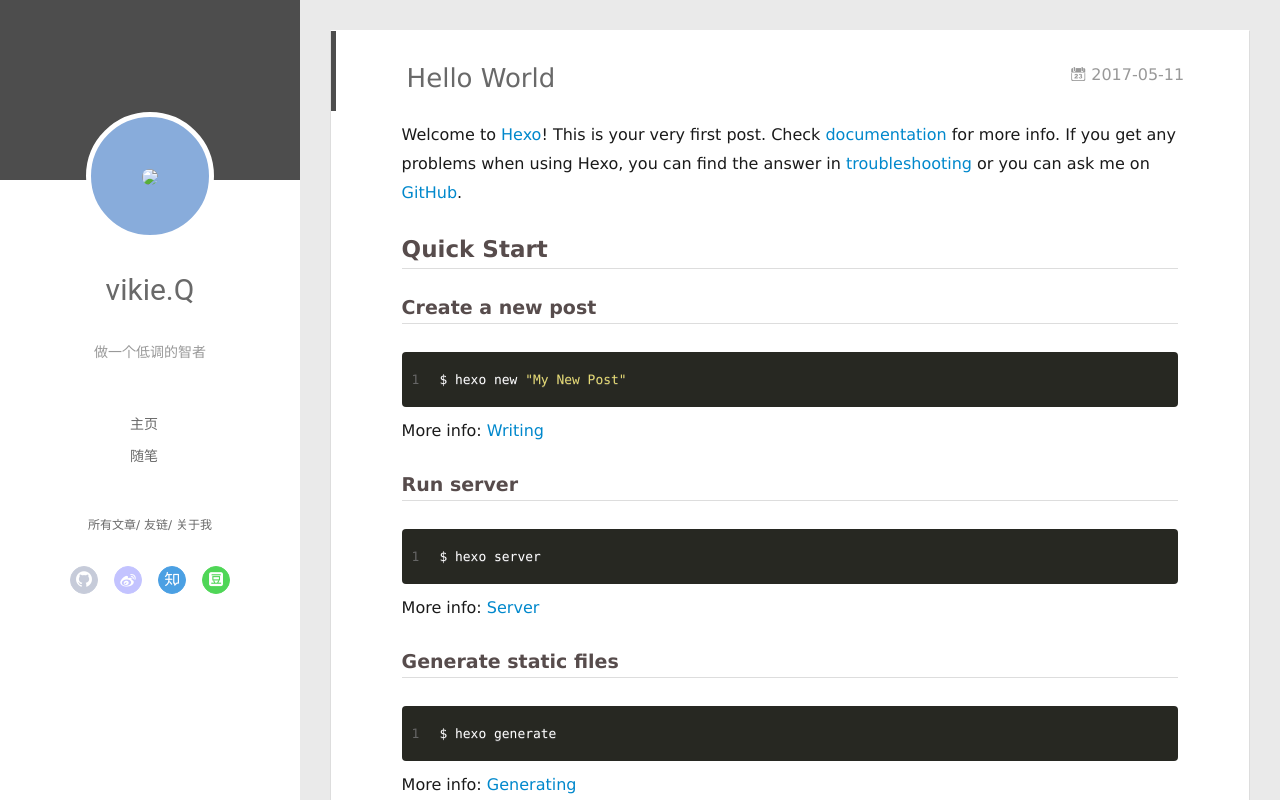
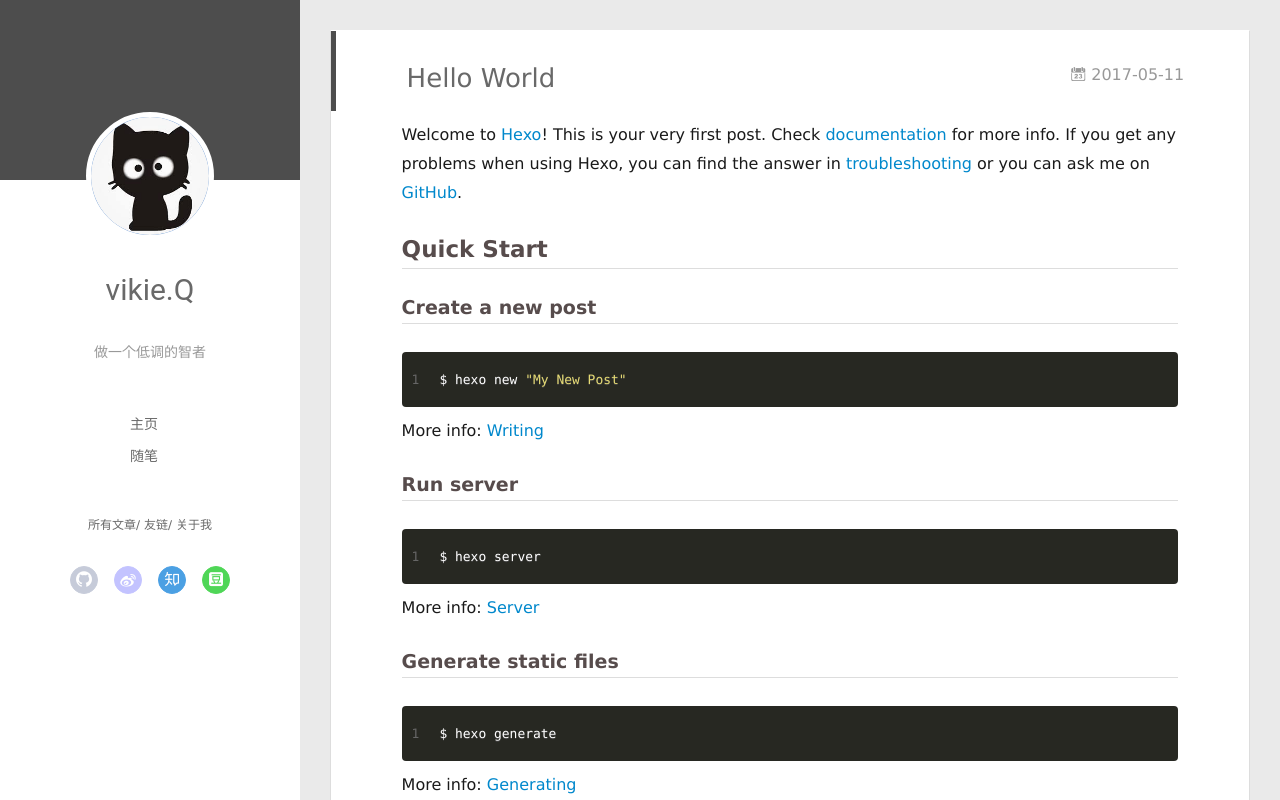
Before and after one commit to vikieQ/vikieQ.github.io, a plain HTML site: page 2017/05/11/hello-world/index.html in a window 1280 px wide. Drawn offline with Linux system fonts and the light colour scheme; a script that the page names is missing.

Commit message:
Site updated: 2017-05-13 22:08:30

```diff
--- a/2017/05/11/hello-world/index.html
+++ b/2017/05/11/hello-world/index.html
@@ -47,7 +47,7 @@
 <div class="intrude-less">
 	<header id="header" class="inner">
 		<a href="/" class="profilepic">
-			<img src="/img/avatar.jpg" class="js-avatar">
+			<img src="/img/avatar.jpeg" class="js-avatar">
 		</a>
 		<hgroup>
 		  <h1 class="header-author"><a href="/">vikie.Q</a></h1>
@@ -107,7 +107,7 @@
 	<div class="intrude-less">
 		<header id="header" class="inner">
 			<div class="profilepic">
-				<img src="/img/avatar.jpg" class="js-avatar">
+				<img src="/img/avatar.jpeg" class="js-avatar">
 			</div>
 			<hgroup>
 			  <h1 class="header-author js-header-author">vikie.Q</h1>
```
Also changed, not shown: 2017/05/12/first-md/index.html (+2 -2 lines), archives/2017/05/index.html (+2 -2 lines), archives/2017/index.html (+2 -2 lines), archives/index.html (+2 -2 lines), index.html (+2 -2 lines), tags/Blog/index.html (+2 -2 lines), tags/记录/index.html (+2 -2 lines), img/avatar.jpeg (added).
